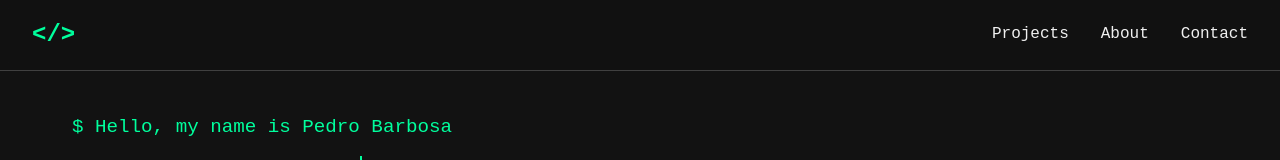
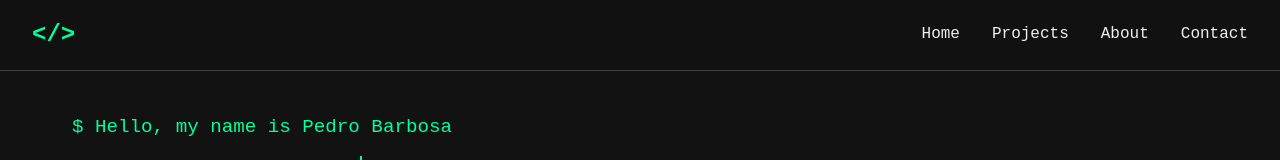
Before and after one commit to devpedrobarbosa/portfolio-frontend, a Vue app: page / in a window 1280 px wide. Shown: the top 160 px of the page. Built offline with nearby package versions, Linux system fonts and the light colour scheme.

Commit message:
add home nav

```diff
--- a/src/components/Home.vue
+++ b/src/components/Home.vue
@@ -3,6 +3,7 @@
         <nav>
             <div class="logo">&lt;/&gt;</div>
             <ul class="nav-links">
+                <li><a href="#">Home</a></li>
                 <li><a href="#projects">Projects</a></li>
                 <li><a href="#about">About</a></li>
                 <li><a href="#contact">Contact</a></li>
```
